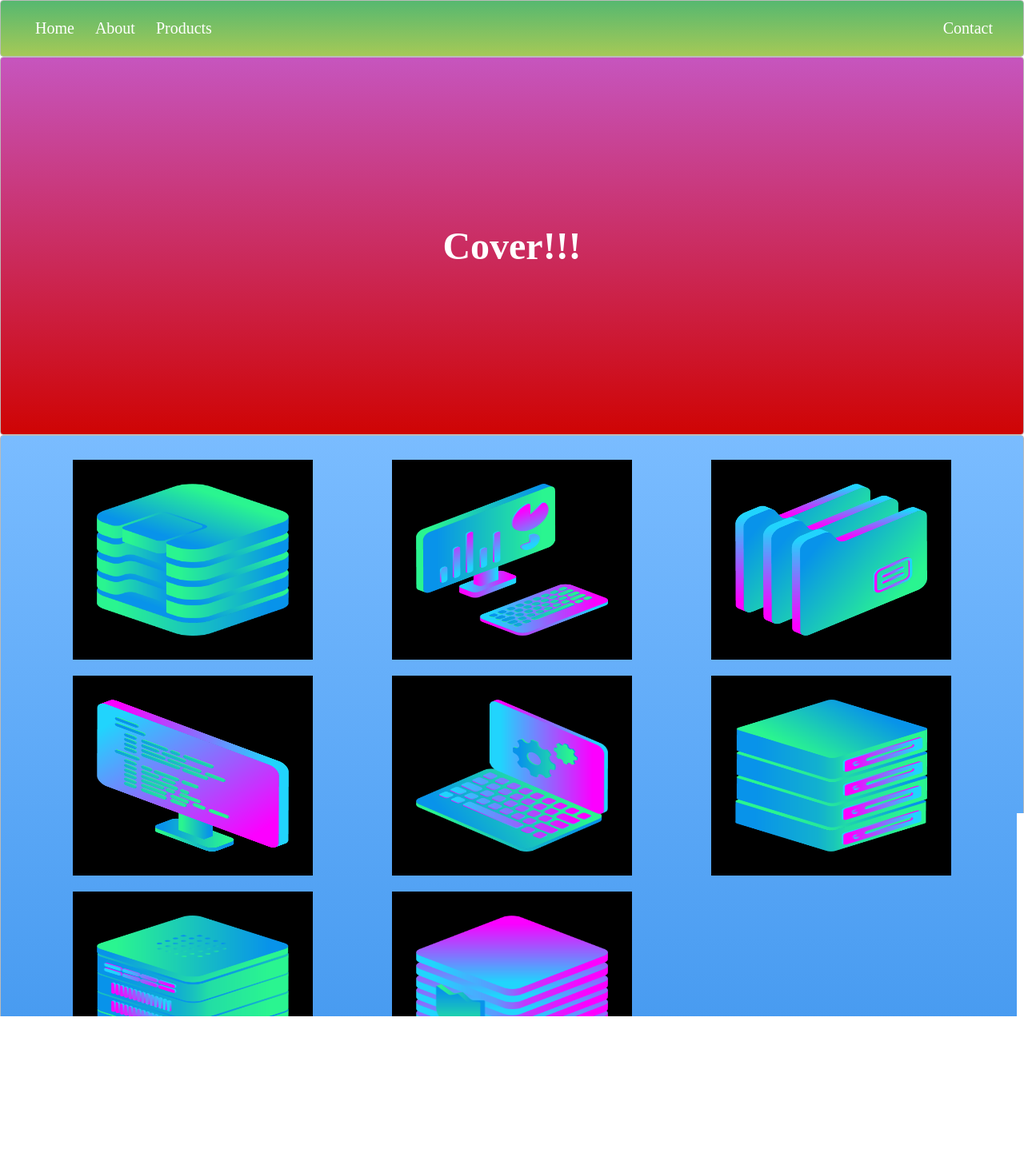
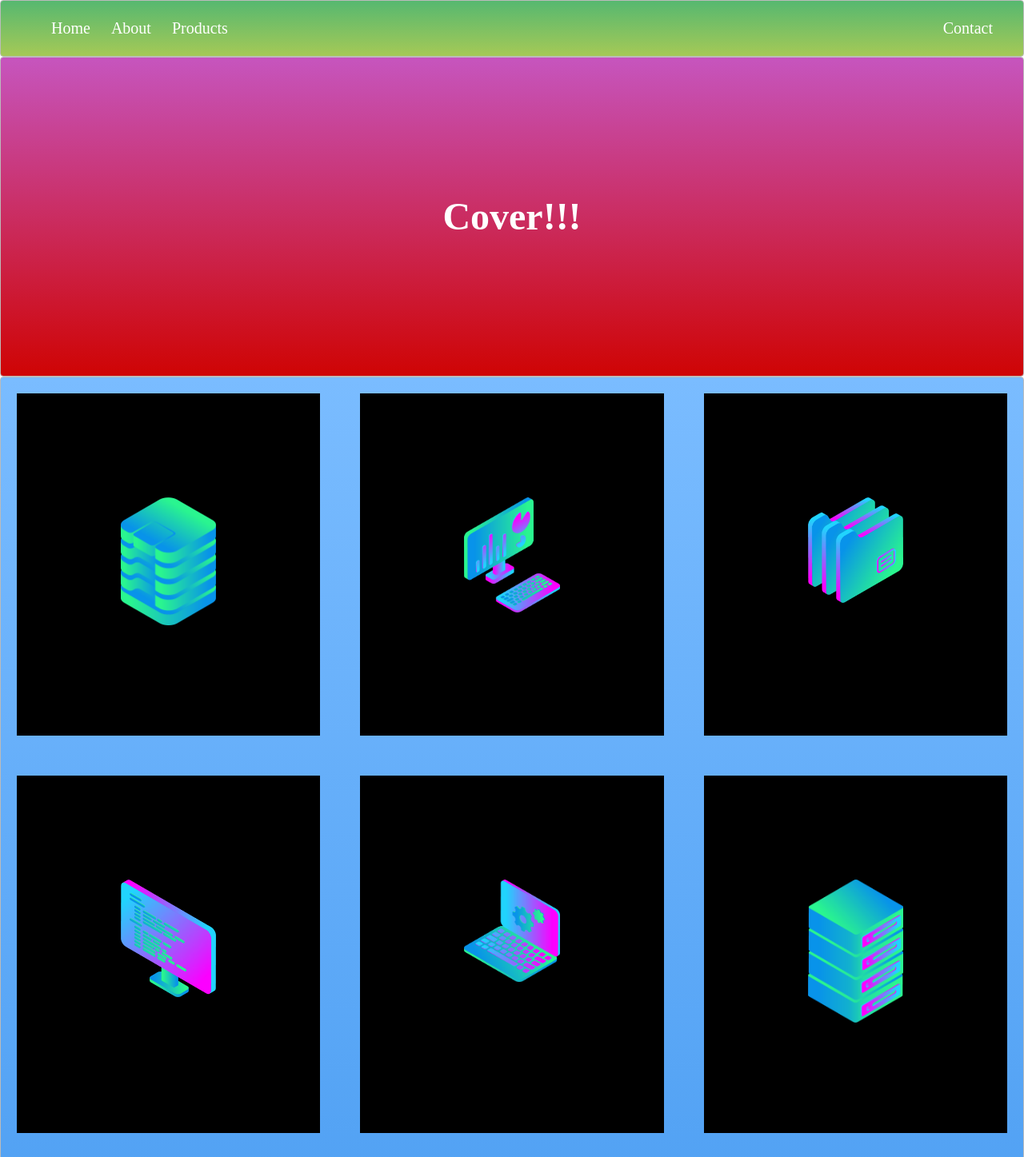
Before and after one commit to Daprojects1/project-start, a plain HTML site: page index.html in a window 1280 px wide. Shown: the top 1447 px of the page at 80% size. Drawn offline with Linux system fonts and the light colour scheme.

Commit message:
semantic html added

```diff
--- a/index.html
+++ b/index.html
@@ -9,9 +9,7 @@
   <link rel="stylesheet" href="style.css">
 </head>
 <body>
-  <div class="container">
-    <div class="zone green">
-        <nav class="flex">
+    <nav class=" zone green">
       <ul class="flex">
         <li>Home</li>
         <li>About</li>
@@ -19,25 +17,25 @@
         <li>Contact</li>
       </ul>
     </nav>
+     <section class="zone red flex cover">
+       <h2>Cover!!!</h2>
+     </section>
+      <main class="zone blue container">
+        <div class="box"><img src="img/data_storage_2_2.png" alt="data-storage"></div>
+        <div class="box"><img src="img/desktop_analytics_2.png" alt="dextop-analytics"></div>
+        <div class="box"><img src="img/files_2.png" alt="files-2"></div>
+        <div class="box"><img src="img/monitor_coding_2.png" alt="monitor-coding"></div>
+        <div class="box"><img src="img/monitor_settings_2.png" alt="monitor-settings"></div>
+        <div class="box"><img src="img/server_2_2.png" alt="server-2"></div>
+        <div class="box"><img src="img/server_3.png" alt="server-3"></div>
+        <div class="box"><img src="img/server_safe_2.png" alt="server-safe3"></div>
+      </main>
+      <footer>
+        <div class="zone yellow">
+          <p>Made by &rArr; David </p>
         </div>
-     <div class="zone red flex">
-       <h2>Cover!!!</h2>
-      </div>
-      <div class="zone blue">
-        <img src="img/data_storage_2_2.png" alt="data-storage">
-        <img src="img/desktop_analytics_2.png" alt="dextop-analytics">
-        <img src="img/files_2.png" alt="files-2">
-        <img src="img/monitor_coding_2.png" alt="monitor-coding">
-        <img src="img/monitor_settings_2.png" alt="monitor-settings">
-        <img src="img/server_2_2.png" alt="server-2">
-        <img src="img/server_3.png" alt="server-3">
-        <img src="img/server_safe_2.png" alt="server-safe3">
-      </div>
-     <div class="zone yellow">
-      <footer>
-        <p>Made by &rArr; David </p>
       </footer>
-    </div>
-  </div>
+
+
 </body>
 </html>
--- a/style.css
+++ b/style.css
@@ -2,10 +2,10 @@
 *{box-sizing: border-box;}
 .zone {
 
-    padding:30px 50px;
-    /* margin:40px 60px; */
+
+
     cursor:pointer;
-    /* display:inline-block;   */  /*  caused spacing issues*/
+
     color:#FFF;
     font-size:2em;
     border-radius:4px;
@@ -74,31 +74,17 @@
 }
 
 
-.container{
-    display: grid;
-    grid-template-columns: 1fr;
-    grid-template-rows: 0.5fr 5fr 9fr 0.5fr;
 
-   }
 
 .flex{
     display: flex;
 }
-/* changing provided padding and margin */
-.green{
-    padding: 0;
 
-}
-nav {
-  align-items: center;
 
-}
 ul {
     list-style: none;
     font-size: 1.25rem;
-    width:100%;
-    flex-direction: column;
-    padding:0 35px 0 20px;
+    padding:0 35px 0 40px;
 }
 
 li{
@@ -108,39 +94,36 @@ li{
 
 }
 img{
-    width: 300px;
-    height: 250px;
-    background-color: black;
-    padding:30px;
+  width: 100%;
 }
 
-.red{
+.cover{
+    height: 50vh;
     justify-content: center;
     align-items: center;
 }
 
-.blue {
+.container {
     display: grid;
-    grid-template-columns: repeat(auto-fit, minmax(300px, 1fr));
-    row-gap:20px;
-    column-gap: 20px;
+    grid-template-columns: repeat(auto-fit, minmax(350px, 1fr));
+    gap:10px;
     justify-items: center;
 
 }
 
-.yellow{
-    padding: 0;
+.box {
+    padding:130px;
+    margin: 20px;
+    background-color: black;
 }
 
 footer p {
   text-align: center;
   font-size: 0.75rem;
-  padding: 0;
+
 }
 @media screen and (min-width:540px) {
-    ul {
-        flex-direction:row;
-    }
+
     li:nth-child(4) {
         margin-left: auto;
     }
```
Lines whose indentation alone changed are shown as unchanged.
